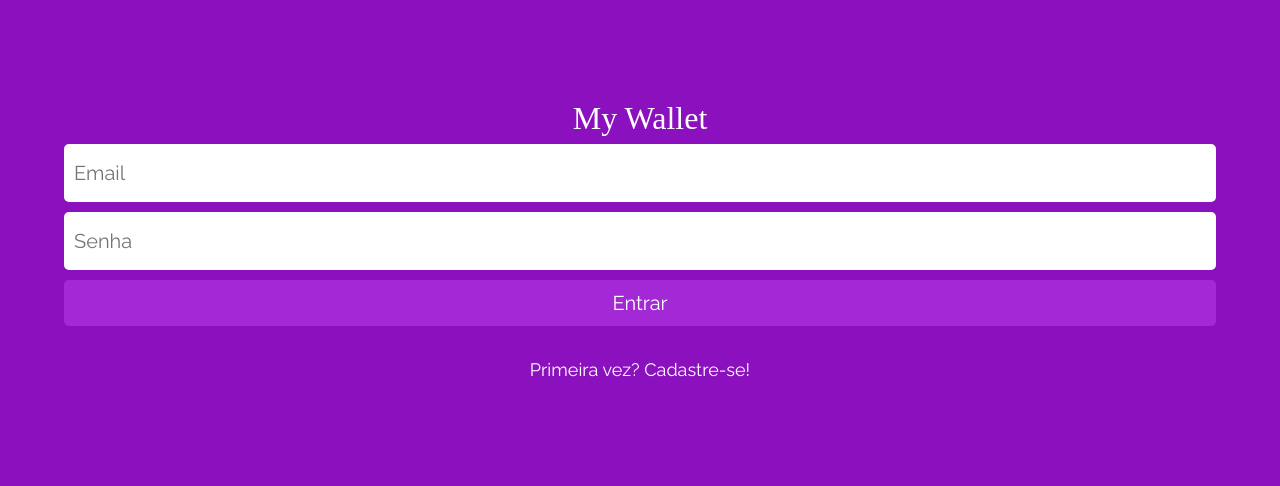
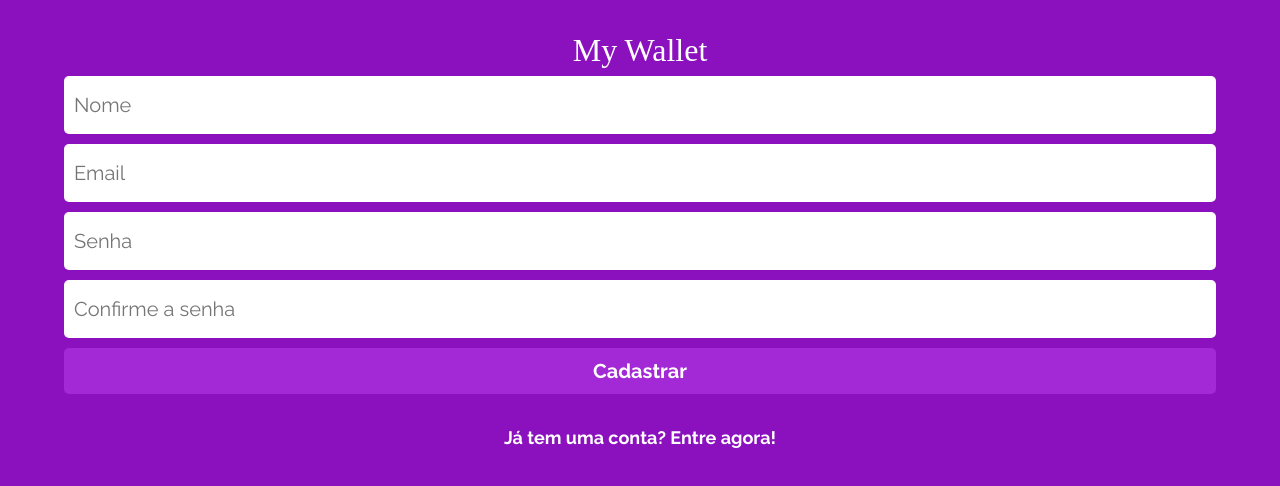
Before and after one commit to Lucas-Melo0/MyWallet-Frontend, a React (Vite) app: page / in a window 1280 px wide. Shown: the top 486 px of the page. Built offline with nearby package versions, Linux system fonts and the light colour scheme; a web font is replaced by a local one.

Commit message:
[feat] Add SignUp layout

```diff
--- a/src/App.jsx
+++ b/src/App.jsx
@@ -1,10 +1,11 @@
 import GlobalStyle from "./globalCss";
 import { SignIn } from "./routes/SignIn";
+import { SignUp } from "./routes/SignUp";
 function App() {
   return (
     <>
       <GlobalStyle />
-      <SignIn />
+      <SignUp />
     </>
   );
 }
--- a/src/Components/buttons/PurpleButton.jsx
+++ b/src/Components/buttons/PurpleButton.jsx
@@ -8,6 +8,7 @@ const PurpleButton = styled.button`
   text-align: center;
   color: #ffffff;
   font-family: "Raleway", sans-serif;
+  font-weight: 700;
 
   &:hover {
     opacity: 0.8;
--- a/src/Components/containers/LoginContainer.jsx
+++ b/src/Components/containers/LoginContainer.jsx
@@ -18,6 +18,7 @@ const RedirectLink = styled.p`
   font-size: 18px;
   color: #ffffff;
   font-family: "Raleway", sans-serif;
+  font-weight: 700;
 
   &:hover {
     cursor: pointer;
--- a/src/routes/SignIn.jsx
+++ b/src/routes/SignIn.jsx
@@ -6,15 +6,35 @@ import {
 import { PurpleButton } from "../Components/buttons/PurpleButton";
 import { FormInput } from "../Components/form/FormInput";
 import { CustomForm } from "../Components/form/CustomForm";
+import { useState } from "react";
 
 const SignIn = () => {
+  const [userData, setUserData] = useState({
+    email: "",
+    password: "",
+  });
+
+  const handleForm = (e) => {
+    setUserData({ ...userData, [e.target.name]: e.target.value });
+  };
+  const handleSubmit = (e) => {
+    e.preventDefault();
+  };
   return (
     <>
       <LoginContainer>
         <Logo />
-        <CustomForm>
-          <FormInput placeholder="Email"></FormInput>
-          <FormInput placeholder="Senha"></FormInput>
+        <CustomForm onSubmit={handleSubmit}>
+          <FormInput
+            placeholder="Email"
+            name="email"
+            onChange={handleForm}
+          ></FormInput>
+          <FormInput
+            placeholder="Senha"
+            name="password"
+            onChange={handleForm}
+          ></FormInput>
           <PurpleButton>Entrar</PurpleButton>
         </CustomForm>
 
--- /dev/null
+++ b/src/routes/SignUp.jsx
@@ -0,0 +1,36 @@
+import { PurpleButton } from "../Components/buttons/PurpleButton";
+import {
+  LoginContainer,
+  RedirectLink,
+} from "../Components/containers/LoginContainer";
+import { CustomForm } from "../Components/form/CustomForm";
+import { FormInput } from "../Components/form/FormInput";
+import { Logo } from "../Components/Logo/Logo";
+
+const SignUp = () => {
+  return (
+    <>
+      <LoginContainer>
+        <Logo />
+        <CustomForm>
+          <FormInput name="name" placeholder="Nome"></FormInput>
+          <FormInput name="email" placeholder="Email"></FormInput>
+          <FormInput
+            type="password"
+            name="password"
+            placeholder="Senha"
+          ></FormInput>
+          <FormInput
+            type="password"
+            name="confirmation"
+            placeholder="Confirme a senha"
+          ></FormInput>
+          <PurpleButton>Cadastrar</PurpleButton>
+        </CustomForm>
+        <RedirectLink>Já tem uma conta? Entre agora!</RedirectLink>
+      </LoginContainer>
+    </>
+  );
+};
+
+export { SignUp };
```
